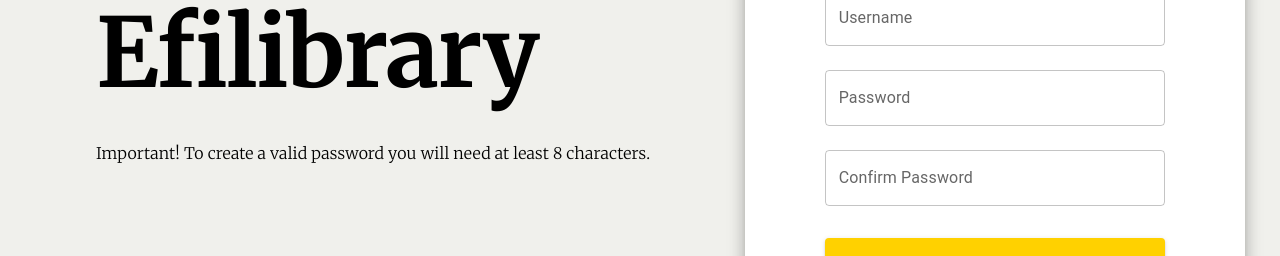
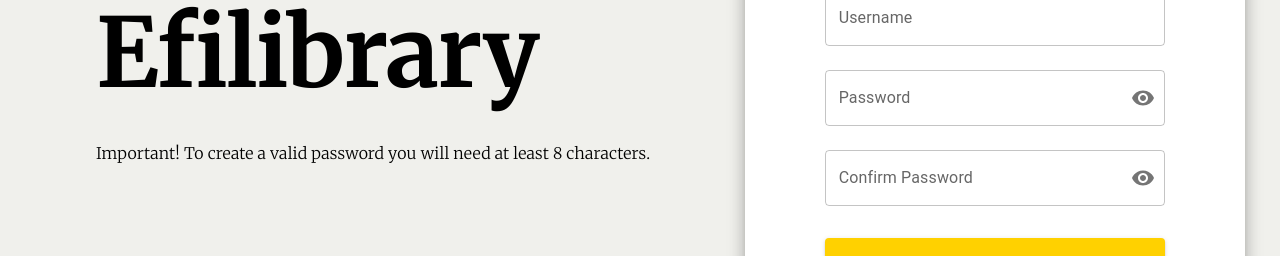
Before and after one commit to LibraryProjectGroup/library-project-frontend, a React (Create React App) app: page /create-account in a window 1280 px wide. Shown: the part 335-591 px from the top of the page. Built offline with nearby package versions, Linux system fonts and the light colour scheme; no server answers.

Commit message:
Add a common password toggle for registration

```diff
--- a/src/components/pages/createAccountPage/CreateAccount.tsx
+++ b/src/components/pages/createAccountPage/CreateAccount.tsx
@@ -1,5 +1,14 @@
 import React, { useState, useEffect, useContext, FC } from "react";
-import { Box, Typography, TextField, Button, Paper, Grid } from "@mui/material";
+import {
+  Box,
+  Typography,
+  TextField,
+  Button,
+  Paper,
+  Grid,
+  IconButton,
+  InputAdornment,
+} from "@mui/material";
 import BACKEND_URL from "../../../backendUrl";
 import { useNavigate } from "react-router-dom";
 import {
@@ -11,19 +20,21 @@ import {
 } from "../../../sxStyles";
 import { setSession } from "../../../auth";
 import { TheContext } from "../../../TheContext";
+import { VisibilityOff, Visibility } from "@mui/icons-material";
 
 const REQUIRED_PASSWORD_LENGTH = 8;
 
 const CreateAccount: FC = () => {
   const [email, setEmail] = useState("");
   const [username, setUsername] = useState("");
-  const [password, setPassword] = useState({
+  const [passwords, setPasswords] = useState({
     firstPassword: "",
     secondPassword: "",
   });
   const [validLength, setValidLength] = useState(false);
   const [match, setMatch] = useState(false);
   const [errorMessage, setErrorMessage] = useState("");
+  const [showPassword, setShowPassword] = useState(false);
 
   const [dimensions, setDimensions] = React.useState({
     height: window.innerHeight,
@@ -33,23 +44,31 @@ const CreateAccount: FC = () => {
   const context = useContext(TheContext);
   const navigate = useNavigate();
 
+  const handleClickShowPassword = () => setShowPassword((show) => !show);
+
+  const handleMouseDownPassword = (
+    event: React.MouseEvent<HTMLButtonElement>
+  ) => {
+    event.preventDefault();
+  };
+
   const inputChange: (event: React.ChangeEvent<HTMLInputElement>) => void = (
     event
   ) => {
     const { value, name } = event.target;
-    setPassword({
-      ...password,
+    setPasswords({
+      ...passwords,
       [name]: value,
     });
   };
 
   useEffect(() => {
     setValidLength(
-      password.firstPassword.length >= REQUIRED_PASSWORD_LENGTH ? true : false
+      passwords.firstPassword.length >= REQUIRED_PASSWORD_LENGTH ? true : false
     );
     setMatch(
-      !!password.firstPassword &&
-        password.firstPassword === password.secondPassword
+      !!passwords.firstPassword &&
+        passwords.firstPassword === passwords.secondPassword
     );
     const handleResize = () => {
       setDimensions({
@@ -63,7 +82,7 @@ const CreateAccount: FC = () => {
     return () => {
       window.removeEventListener("resize", handleResize);
     };
-  }, [password]);
+  }, [passwords]);
 
   const handleCreateAccount = async (
     event: React.FormEvent<HTMLFormElement>
@@ -84,7 +103,7 @@ const CreateAccount: FC = () => {
         body: JSON.stringify({
           username: username,
           email: email,
-          password: password.firstPassword,
+          password: passwords.firstPassword,
         }),
       });
       let data = await response.json();
@@ -179,8 +198,22 @@ const CreateAccount: FC = () => {
                     name="firstPassword"
                     label="Password"
                     variant="outlined"
-                    type="password"
+                    type={showPassword ? "text" : "password"}
                     margin="normal"
+                    InputProps={{
+                      endAdornment: (
+                        <InputAdornment position="end">
+                          <IconButton
+                            aria-label="toggle password visibility"
+                            onClick={handleClickShowPassword}
+                            onMouseDown={handleMouseDownPassword}
+                            edge="end"
+                          >
+                            {showPassword ? <VisibilityOff /> : <Visibility />}
+                          </IconButton>
+                        </InputAdornment>
+                      ),
+                    }}
                     onChange={inputChange}
                   />
                   <TextField
@@ -189,6 +222,20 @@ const CreateAccount: FC = () => {
                     variant="outlined"
                     type="password"
                     margin="normal"
+                    InputProps={{
+                      endAdornment: (
+                        <InputAdornment position="end">
+                          <IconButton
+                            aria-label="toggle password visibility"
+                            onClick={handleClickShowPassword}
+                            onMouseDown={handleMouseDownPassword}
+                            edge="end"
+                          >
+                            {showPassword ? <VisibilityOff /> : <Visibility />}
+                          </IconButton>
+                        </InputAdornment>
+                      ),
+                    }}
                     onChange={inputChange}
                   />
                   <Typography sx={{ color: "red" }}>{errorMessage}</Typography>
```
